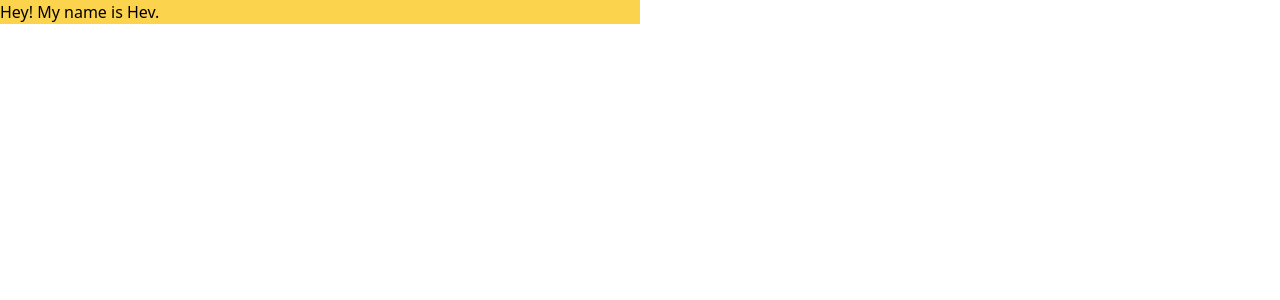
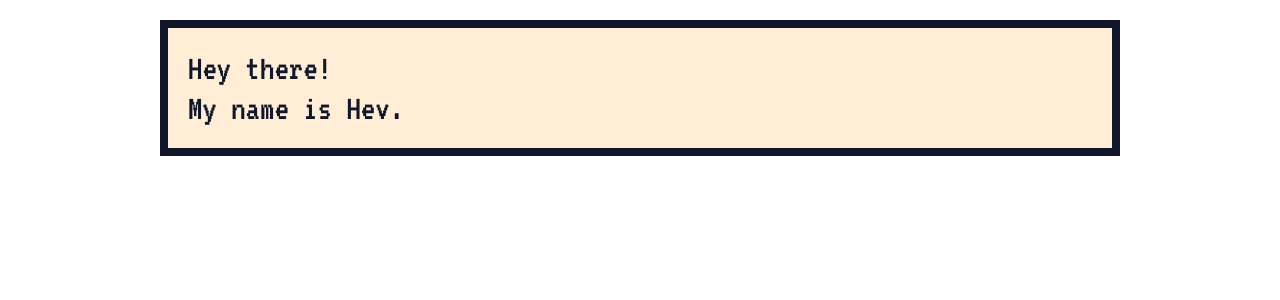
Before and after one commit to hevdevs/hevsite-draft, a SvelteKit app: page / in a window 1280 px wide. Shown: the top 300 px of the page. Built offline with nearby package versions, Linux system fonts and the light colour scheme.

Commit message:
add header styling

```diff
--- a/src/lib/components/molecules/BoxHeadingWrapper.svelte
+++ b/src/lib/components/molecules/BoxHeadingWrapper.svelte
@@ -1,3 +1,3 @@
-<div class="w-1/2 h-fit bg-amber-300">
+<div class={`w-3/4 h-fit p-5 bg-orange-100 border-8 border-slate-900`}>
 	<slot />
 </div>
--- a/src/routes/+page.svelte
+++ b/src/routes/+page.svelte
@@ -3,7 +3,11 @@
 </script>
 
 <body>
-	<BoxHeadingWrapper>
-		<h1>Hey! My name is Hev.</h1>
-	</BoxHeadingWrapper>
+	<header class={`w-full pt-5 grid grid-cols-1 justify-items-center`}>
+		<BoxHeadingWrapper>
+			<h1 class="text-4xl font-game text-slate-900">
+				Hey there! <br />My name is Hev.
+			</h1>
+		</BoxHeadingWrapper>
+	</header>
 </body>
```
